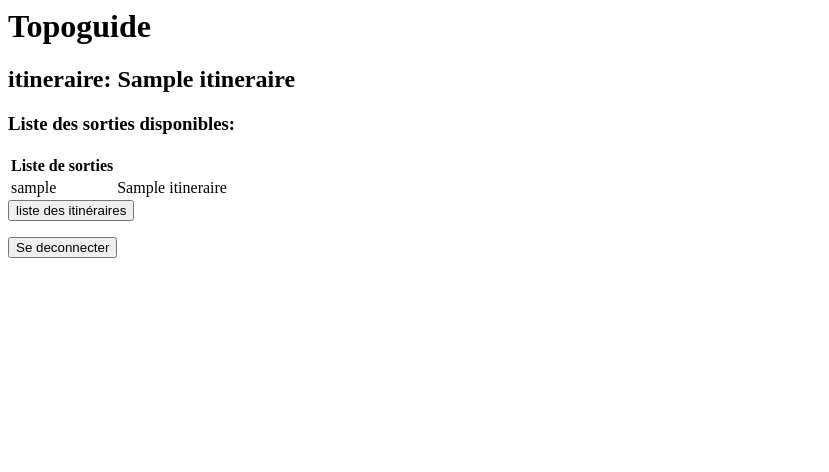
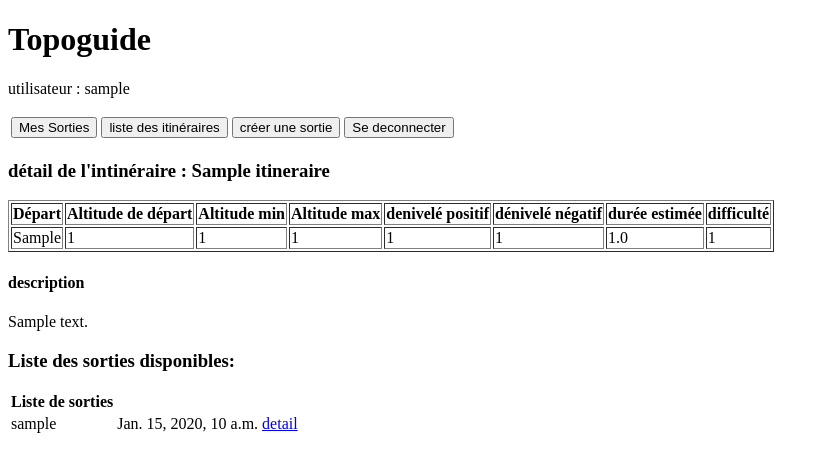
Before and after one commit to alexandreBerezin/topoguide-alexandre-berezin, a Django app: page /itineraires/sorties/1 in a window 1280 px wide. Shown: the top 472 px of the page, without its empty margins (0-829 px from the left). Run offline with Django 4.2, Linux system fonts and the light colour scheme; a user stored in the database is signed in; tables that the repository leaves empty hold one stand-in row (values such as "Sample post"); lists and menus that the app fills with data are empty.

Commit message:
Add view detail Sortie

```diff
--- a/topoguide/itineraires/models.py
+++ b/topoguide/itineraires/models.py
@@ -5,7 +5,7 @@ from django.contrib.auth.models import User
 class Itineraire(models.Model):
     title = models.CharField(max_length=200)
     start = models.CharField(max_length=200)
-    description = models.CharField(max_length=200)
+    description = models.CharField(max_length=5000)
     altitude_start = models.IntegerField()
     altitude_min = models.IntegerField()
     altitude_max = models.IntegerField()
--- a/topoguide/itineraires/templates/itineraires/base_logged.html
+++ b/topoguide/itineraires/templates/itineraires/base_logged.html
@@ -2,6 +2,8 @@
 <html>
     <body>
         <h1>Topoguide</h1>
+
+        <p> utilisateur : {{ username}} </p>
 
 
         <table class="center">
--- a/topoguide/itineraires/templates/itineraires/create_sortie.html
+++ b/topoguide/itineraires/templates/itineraires/create_sortie.html
@@ -3,8 +3,7 @@
 
 {% block content %}
 
-<form action= {% url 'itineraires:creerSortie' %},
-method="post">
+<form action= {% url 'itineraires:creerSortie' %} method="post">
 {% csrf_token %}
 {{ form.as_p }}
 <input type="submit">
--- a/topoguide/itineraires/templates/itineraires/mySorties.html
+++ b/topoguide/itineraires/templates/itineraires/mySorties.html
@@ -17,6 +17,7 @@
         <tr>
             <td>  {{ sortie.user }}  </td>
             <td>{{ sortie.sortie_itineraire}}</td>
+            <td> <a href= {% url 'itineraires:detail_sortie' sortie.id %}>  detail   </a> </td>
             <td> <a href= {%url 'itineraires:modifierSortie' sortie.id %}  >  modifier </a>  </td>
         </tr>
         {% endfor %}
--- a/topoguide/itineraires/templates/itineraires/sortie_liste.html
+++ b/topoguide/itineraires/templates/itineraires/sortie_liste.html
@@ -1,5 +1,43 @@
-<h1>Topoguide</h1>
-<h2>itineraire: {{titre_itineraire }} </h2>
+{% extends 'itineraires/base_logged.html' %}
+
+
+{% block content %}
+
+<h3>détail de l'intinéraire : {{itineraire.title}}  </h3>
+
+<table border="1">
+    <thead>
+        <tr>
+            <th>Départ</th>
+            <th>Altitude de départ</th>
+            <th>Altitude min</th>
+            <th>Altitude max</th>
+            <th>denivelé positif</th>
+            <th>dénivelé négatif</th>
+            <th>durée estimée</th>
+            <th>difficulté</th>
+        </tr>
+    </thead>
+    <tbody>
+        <tr>
+            <td>{{itineraire.start}}</td>
+            <td>{{itineraire.altitude_start}}</td>
+            <td>{{itineraire.altitude_min}}</td>
+            <td>{{itineraire.altitude_max}}</td>
+            <td>{{itineraire.denivele_positif}}</td>
+            <td>{{itineraire.denivele_negatif}}</td>
+            <td>{{itineraire.duree_estimee}}</td>
+            <td>{{itineraire.difficulte}}</td>
+        </tr>
+    </tbody>
+</table>
+<h4> description </h4>
+
+<p> {{itineraire.description}} </p>
+
+
+
+
 <h3>Liste des sorties disponibles:  </h3>
 
 {% if liste_Sortie %}
@@ -13,7 +51,8 @@
         <tr>
             {% for sortie in liste_Sortie %}
             <td>{{ sortie.user }}</td>
-            <td>{{sortie.sortie_itineraire}}</td>
+            <td>{{sortie.date}}</td>
+            <td> <a href= {% url 'itineraires:detail_sortie' sortie.id %}> detail   </a> </td>
             {% endfor %}
         </tr>
     </tbody>
@@ -27,11 +66,4 @@ Pas de sorties renseignés
 
 {% endif %}
 
-<form action= {% url 'itineraires:itinerairesList'%} >
-    <button type="submit">liste des itinéraires</button>
-  </form>
-
-
-  <form action= {% url 'itineraires:logout'%} >
-      <button type="submit">Se deconnecter</button>
-    </form>
+{% endblock %}
--- a/topoguide/itineraires/urls.py
+++ b/topoguide/itineraires/urls.py
@@ -13,4 +13,6 @@ urlpatterns = [
     path('sorties/create', views.create_sortie, name='creerSortie'),
     path('sorties/update/<int:id_sortie>', views.update_sortie, name='modifierSortie'),
     path('sorties/mySorties', views.mySorties, name='mesSorties'),
+    path('sorties/detail/<int:id_sortie>', views.detail_sortie, name='detail_sortie'),
+
 ]
--- a/topoguide/itineraires/views.py
+++ b/topoguide/itineraires/views.py
@@ -8,6 +8,7 @@ from django.contrib.auth import logout
 from itineraires.models import Itineraire, Sortie
 
 from itineraires.forms import SortieForm
+
 
 
 
@@ -24,21 +25,26 @@ def logout_view(request):
 
 @login_required()
 def listeItineraires(request):
+    username = request.user.username
     liste_Itineraires = Itineraire.objects.all()
-    context = {'liste_Itineraires': liste_Itineraires}
+    context = {'liste_Itineraires': liste_Itineraires, 'username': username}
     return render(request, 'itineraires/itineraires_liste.html', context)
 
 @login_required()
 def listeSorties(request,id_itineraire):
+
+    username = request.user.username
     itineraire = get_object_or_404(Itineraire,pk=id_itineraire)
     liste_Sorties = Sortie.objects.filter(sortie_itineraire = id_itineraire)
     print(liste_Sorties)
     context = {'liste_Sortie': liste_Sorties,
-               'titre_itineraire' : itineraire.title}
+               'itineraire' : itineraire,
+               'username': username}
     return render(request, 'itineraires/sortie_liste.html', context)
 
 @login_required()
 def create_sortie(request):
+    username = request.user.username
     if request.method == 'GET':
         form = SortieForm()
     elif request.method == 'POST':
@@ -47,10 +53,11 @@ def create_sortie(request):
             form.save()
         return redirect('itineraires:creerSortie')
     return render(request,
-'itineraires/create_sortie.html', {'form': form})
+'itineraires/create_sortie.html', {'form': form,'username': username})
 
 @login_required()
 def update_sortie(request,id_sortie):
+    username = request.user.username
     sortie = get_object_or_404(Sortie,pk=id_sortie)
     if request.method == 'GET':
         form = SortieForm(instance=sortie)
@@ -60,15 +67,17 @@ def update_sortie(request,id_sortie):
             form.save()
         return redirect('itineraires:mesSorties')
     return render(request,
-'itineraires/update_sortie.html', {'form': form})
+'itineraires/update_sortie.html', {'form': form,'username': username})
 
 
 @login_required()
 def mySorties(request):
+    username = request.user.username
     current_user = request.user
     liste_Sorties = Sortie.objects.filter( user = current_user.id)
     context = {'id': current_user.id,
-               'liste_Sortie' : liste_Sorties}
+               'liste_Sortie' : liste_Sorties,
+               'username': username}
 
     return render(request,'itineraires/mySorties.html', context)
 
@@ -76,3 +85,13 @@ def mySorties(request):
 @login_required()
 def loginIndex(request):
     return HttpResponse("Connection réussie")
+
+def detail_sortie(request,id_sortie):
+    username = request.user.username
+    sortie = get_object_or_404(Sortie,pk=id_sortie)
+    print(sortie.sortie_itineraire.id)
+    itineraire = get_object_or_404(Itineraire,pk=sortie.sortie_itineraire.id)
+    context = {'sortie' : sortie,
+               'itineraire' : itineraire,
+               'username': username}
+    return render(request,'itineraires/detail_sortie.html', context)
```
Also changed, not shown: topoguide/itineraires/templates/itineraires/detail_sortie.html (added, +50 -0 lines), topoguide/itineraires/migrations/0004_alter_itineraire_description.py (added).
